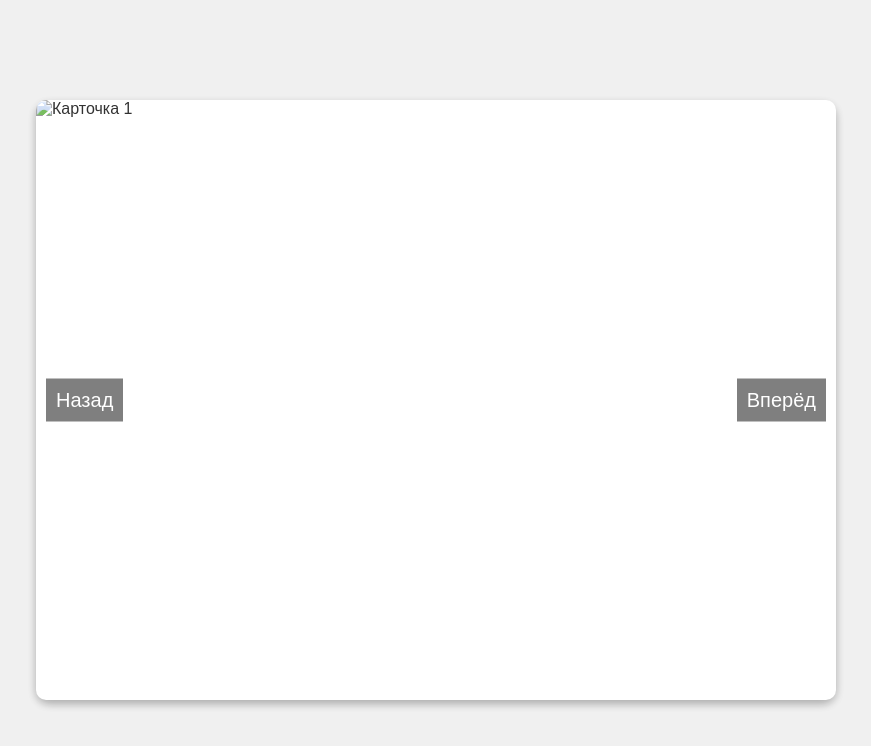
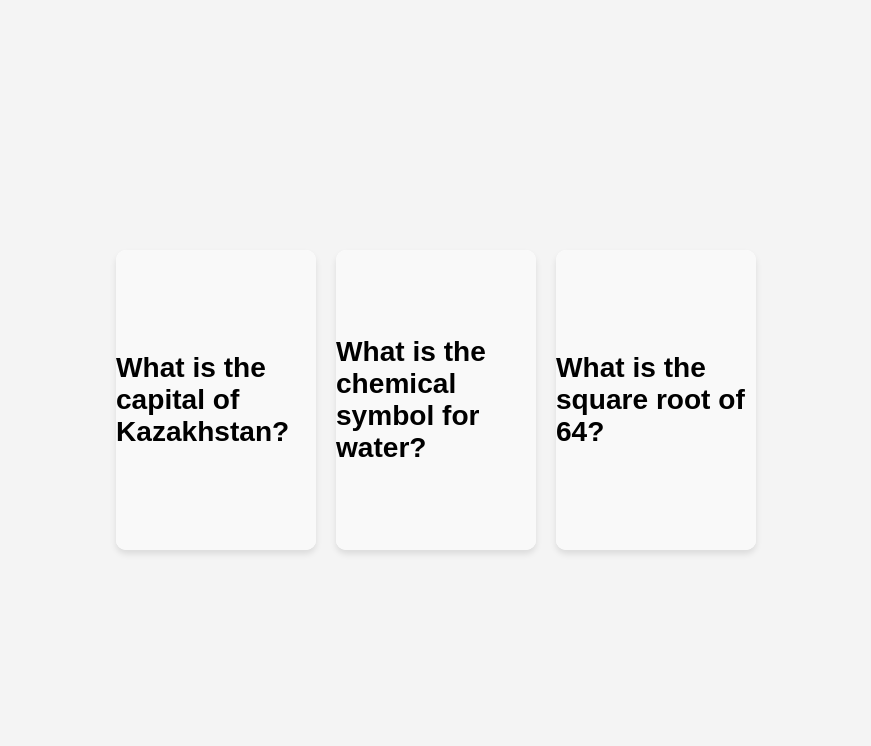
Before and after one commit to insarerboluly/hakaton.., a plain HTML site: page index.html in a window 1280 px wide. Shown: the whole page, without its empty margins (204-1075 px from the left). Drawn offline with Linux system fonts and the light colour scheme.

Commit message:
Add files via upload

```diff
--- a/index.html
+++ b/index.html
@@ -1,25 +1,38 @@
-
 <!DOCTYPE html>
-<html lang="ru">
+<html lang="en">
 <head>
   <meta charset="UTF-8">
   <meta name="viewport" content="width=device-width, initial-scale=1.0">
-  <title>Интерактивные карточки</title>
-  <link rel="stylesheet" href="style.css">
+  <title>Flash Cards</title>
+  <link rel="stylesheet" href="styles.css">
 </head>
 <body>
-  <div class="flashcard-container">
-    <div class="flashcard" id="card">
-      <img src="card1.jpg" alt="Карточка 1" class="flashcard-image">
-      <div class="flashcard-content">
-        <h2>Тема карточки</h2>
-        <p>Описание или текст по теме</p>
+  <div class="flashcards-container">
+    <div class="flashcard" id="card1">
+      <div class="card-front">
+        <h3>What is the capital of Kazakhstan?</h3>
+      </div>
+      <div class="card-back">
+        <h3>Nur-Sultan</h3>
       </div>
     </div>
-    <button class="nav-btn" id="prev">Назад</button>
-    <button class="nav-btn" id="next">Вперёд</button>
+    <div class="flashcard" id="card2">
+      <div class="card-front">
+        <h3>What is the chemical symbol for water?</h3>
+      </div>
+      <div class="card-back">
+        <h3>H₂O</h3>
+      </div>
+    </div>
+    <div class="flashcard" id="card3">
+      <div class="card-front">
+        <h3>What is the square root of 64?</h3>
+      </div>
+      <div class="card-back">
+        <h3>8</h3>
+      </div>
+    </div>
   </div>
-
   <script src="script.js"></script>
 </body>
 </html>
--- a/script.js
+++ b/script.js
@@ -1,45 +1,8 @@
+// JavaScript для интерактивных карточек
+const cards = document.querySelectorAll('.flashcard');
 
-const cards = [
-  {
-    image: "card1.jpg",
-    title: "Карточка 1",
-    description: "Описание для карточки 1"
-  },
-  {
-    image: "card2.jpg",
-    title: "Карточка 2",
-    description: "Описание для карточки 2"
-  },
-  {
-    image: "card3.jpg",
-    title: "Карточка 3",
-    description: "Описание для карточки 3"
-  },
-  // Добавь больше карточек
-];
-
-let currentIndex = 0;
-
-const cardElement = document.getElementById("card");
-const prevButton = document.getElementById("prev");
-const nextButton = document.getElementById("next");
-
-function updateCard() {
-  const card = cards[currentIndex];
-  cardElement.querySelector("img").src = card.image;
-  cardElement.querySelector("h2").textContent = card.title;
-  cardElement.querySelector("p").textContent = card.description;
-}
-
-prevButton.addEventListener("click", () => {
-  currentIndex = (currentIndex - 1 + cards.length) % cards.length;
-  updateCard();
+cards.forEach(card => {
+  card.addEventListener('click', () => {
+    card.classList.toggle('flip');
+  });
 });
-
-nextButton.addEventListener("click", () => {
-  currentIndex = (currentIndex + 1) % cards.length;
-  updateCard();
-});
-
-// Инициализация первой карточки
-updateCard();
--- /dev/null
+++ b/styles.css
@@ -0,0 +1,54 @@
+body {
+  font-family: Arial, sans-serif;
+  background-color: #f4f4f4;
+  display: flex;
+  justify-content: center;
+  align-items: center;
+  height: 100vh;
+  margin: 0;
+}
+
+.flashcards-container {
+  display: flex;
+  gap: 20px;
+}
+
+.flashcard {
+  width: 200px;
+  height: 300px;
+  background-color: #fff;
+  border-radius: 10px;
+  box-shadow: 0 4px 6px rgba(0, 0, 0, 0.1);
+  perspective: 1000px;
+}
+
+.card-front,
+.card-back {
+  width: 100%;
+  height: 100%;
+  display: flex;
+  justify-content: center;
+  align-items: center;
+  font-size: 24px;
+  background-color: #f9f9f9;
+  border-radius: 10px;
+  position: absolute;
+  backface-visibility: hidden;
+}
+
+.card-back {
+  transform: rotateY(180deg);
+  background-color: #e8e8e8;
+}
+
+.flashcard:hover .card-front {
+  transform: rotateY(180deg);
+}
+
+.flashcard:hover .card-back {
+  transform: rotateY(360deg);
+}
+
+h3 {
+  margin: 0;
+}
```
